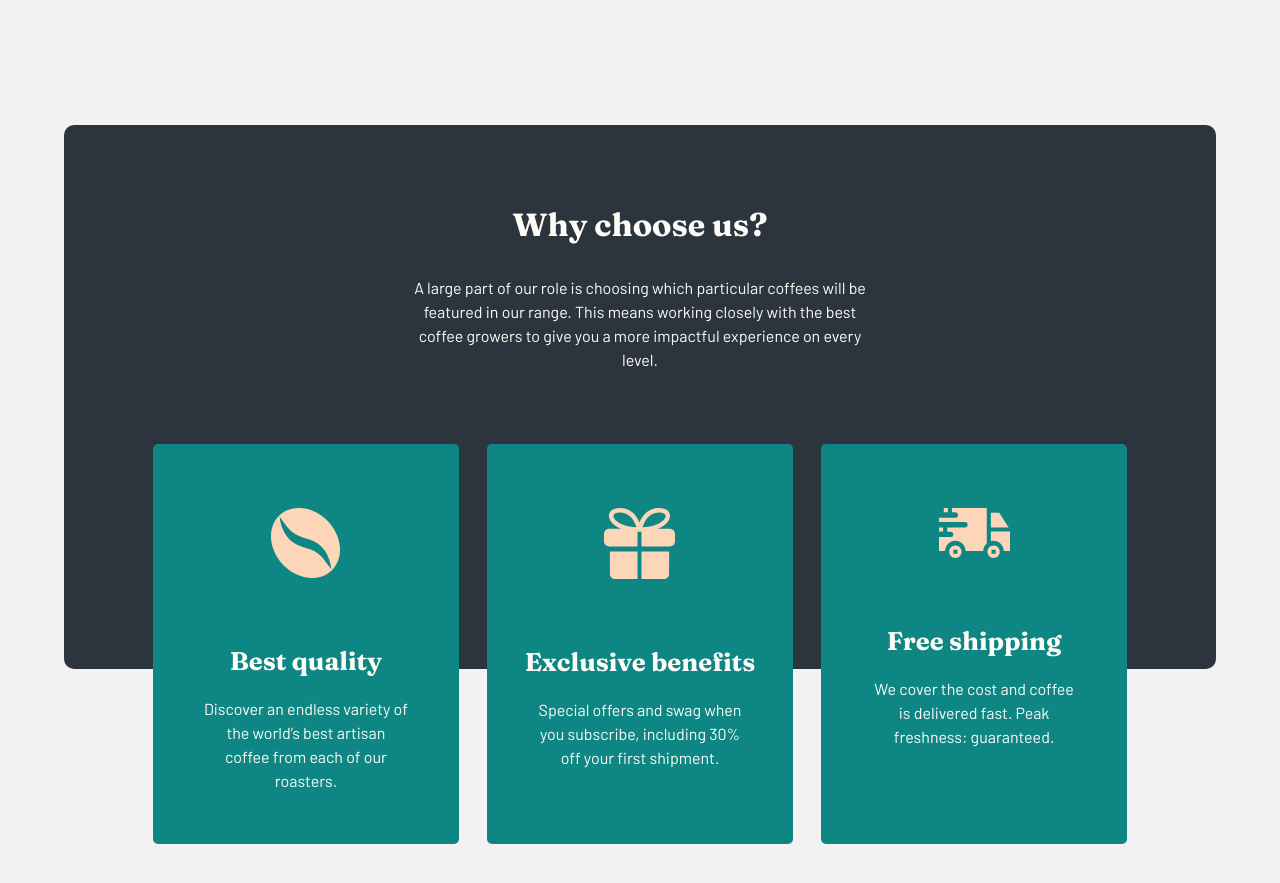
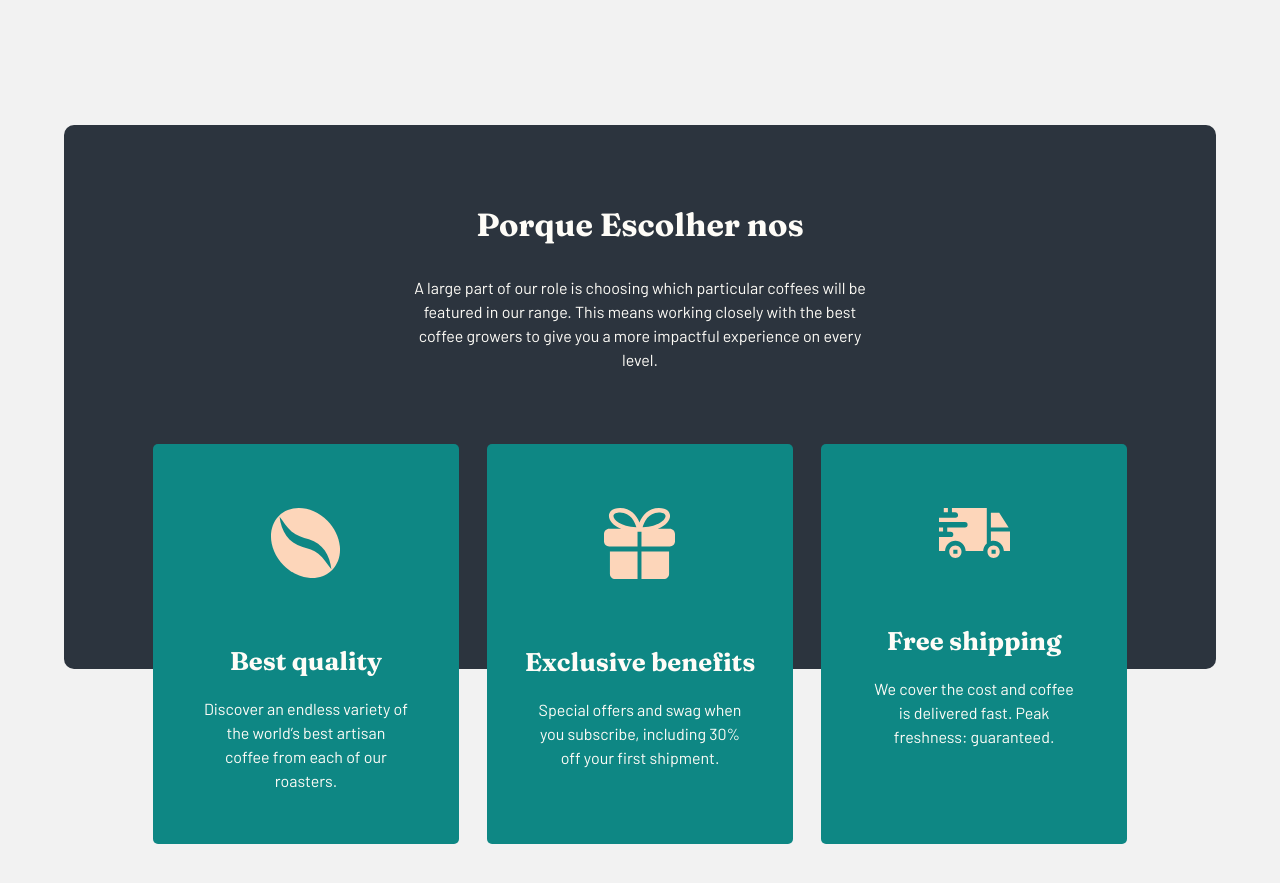
Before and after one commit to LeonardoMarquesDias/Coffee-Roasters, a plain HTML site: page index.html in a window 1280 px wide. Shown: the part 1207-2090 px from the top of the page. Drawn offline with Linux system fonts and the light colour scheme.

Commit message:
Review
h2

```diff
--- a/index.html
+++ b/index.html
@@ -95,7 +95,7 @@
     <section class="choose-us">
       <div class="container">
         <div class="content">
-          <h2>Why choose us?</h2>
+          <h2>Porque Escolher nos</h2>
           <p>
             A large part of our role is choosing which particular coffees will be featured
             in our range. This means working closely with the best coffee growers to give
```
